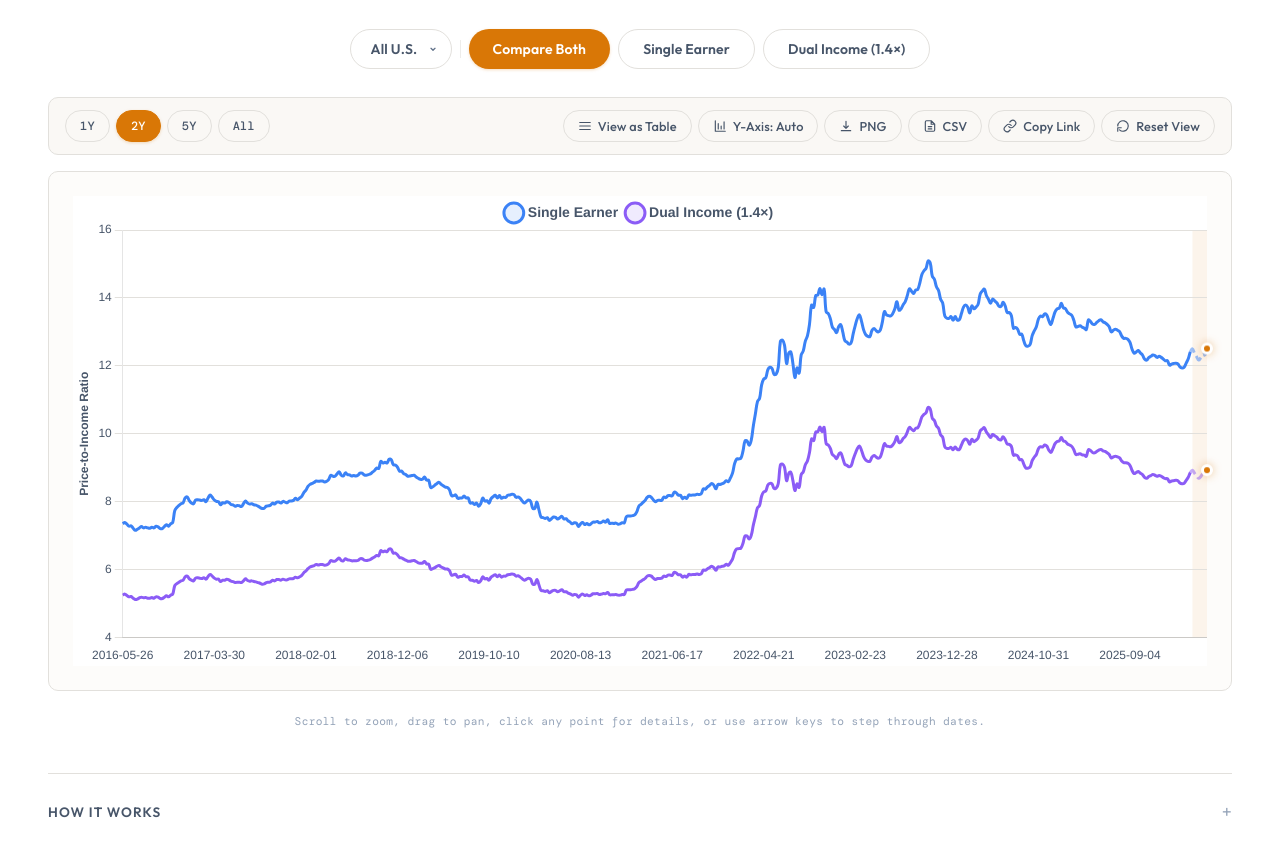
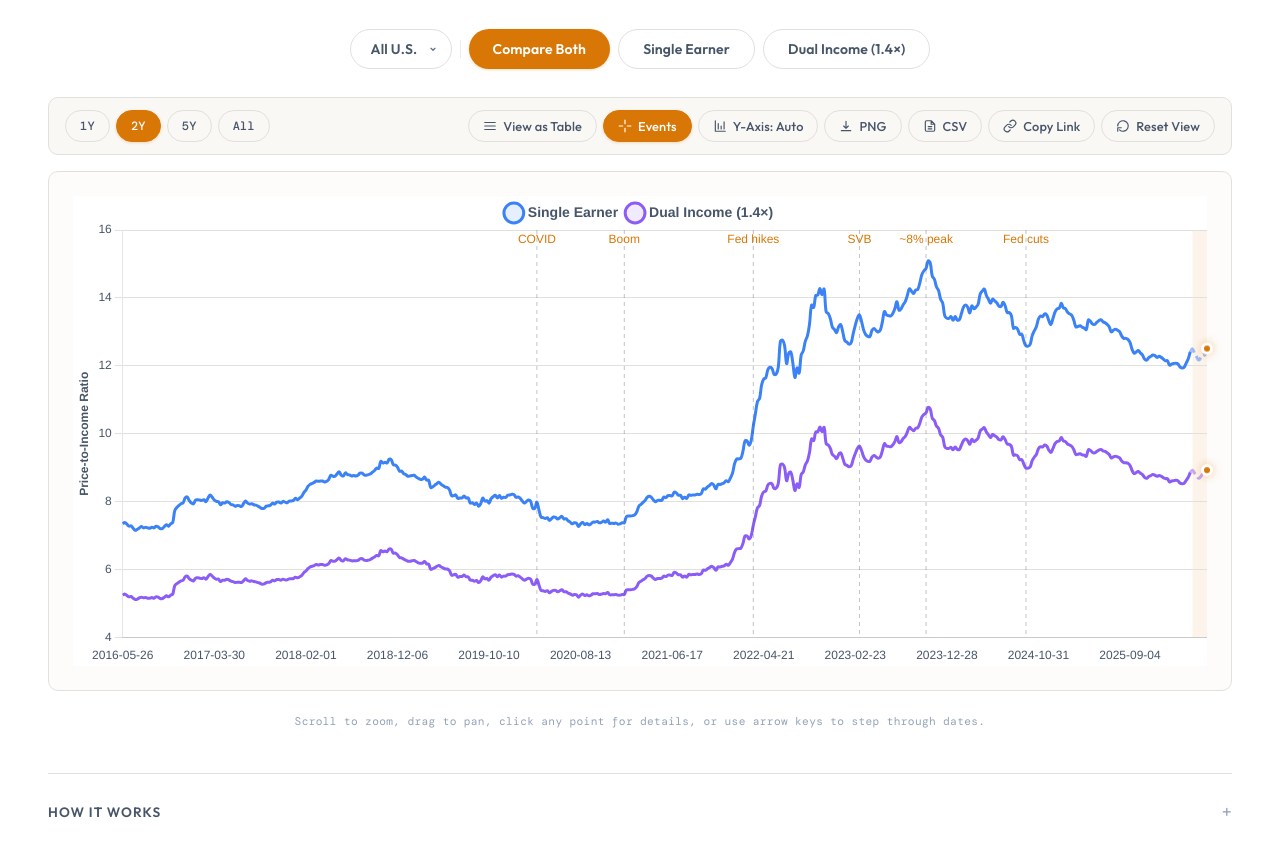
Before and after one commit to DanDanilyuk/mortgage_affordability_analysis, a website with bundled scripts: page index.html in a window 1280 px wide. Shown: the part 773-1630 px from the top of the page. Built offline with nearby package versions, Linux system fonts and the light colour scheme; a script that the page names is missing.

Commit message:
Historical event annotations on the chart
The chart has dramatic kinks - 2020 COVID rate cut, 2022 Fed hike
cycle, 2023 8% peak, 2024 Fed cut cycle - that were unlabeled and
left first-time visitors guessing why the line moved.

modules/events.js carries six anchored events with a short label
(rendered on-chart) and a longer label (kept for future tooltip
use). A new Chart.js eventMarkers plugin draws dashed vertical
guides at each event's Thursday, gated by state.showEvents. A
toolbar 'Events' button toggles them on/off (defaults on,
aria-pressed reflects state).

The plugin checks each event's pixel position against the visible
chartArea so zoomed-out events don't draw outside the canvas.

```diff
--- a/app.js
+++ b/app.js
@@ -13,6 +13,7 @@ import {
   toIsoLocal,
   formatRelativeTime,
 } from './modules/format.js';
+import { HOUSING_EVENTS } from './modules/events.js';
 
 // Encapsulated Application State
 const state = {
@@ -24,6 +25,7 @@ const state = {
     minDate: null,
     maxDate: null,
     yAxisZero: false,
+    showEvents: true,
     currentState: 'ALL',
     currentRange: '2y',
     currentView: 'both',
@@ -189,6 +191,41 @@ const state = {
             .getPropertyValue('--bg-container')
             .trim() || '#ffffff';
         ctx.fillRect(0, 0, chart.width, chart.height);
+        ctx.restore();
+      },
+    },
+    eventMarkers: {
+      id: 'eventMarkers',
+      afterDatasetsDraw: chart => {
+        if (!state.showEvents || !state.chartData) return;
+        const { ctx, chartArea, scales: { x } } = chart;
+        const labels = chart.data.labels;
+        ctx.save();
+        HOUSING_EVENTS.forEach(evt => {
+          const idx = labels.indexOf(evt.date) !== -1
+            ? labels.indexOf(evt.date)
+            : labels.findIndex(d => d >= evt.date);
+          if (idx === -1) return;
+          const xPos = x.getPixelForValue(idx);
+          if (xPos < chartArea.left || xPos > chartArea.right) return;
+
+          ctx.strokeStyle = state.chartColors.textColor || '#94a3b8';
+          ctx.globalAlpha = 0.35;
+          ctx.lineWidth = 1;
+          ctx.setLineDash([4, 4]);
+          ctx.beginPath();
+          ctx.moveTo(xPos, chartArea.top);
+          ctx.lineTo(xPos, chartArea.bottom);
+          ctx.stroke();
+          ctx.setLineDash([]);
+
+          ctx.globalAlpha = 1;
+          ctx.font = '600 10px var(--font-mono), monospace';
+          ctx.fillStyle = state.chartColors.amber || '#d97706';
+          ctx.textAlign = 'center';
+          ctx.textBaseline = 'top';
+          ctx.fillText(evt.short, xPos, chartArea.top + 4);
+        });
         ctx.restore();
       },
     },
@@ -534,6 +571,7 @@ const state = {
         plugins.estimatedRegion,
         plugins.activePoint,
         plugins.customCanvasBackgroundColor,
+        plugins.eventMarkers,
       ],
     });
 
@@ -982,6 +1020,16 @@ const state = {
       .addEventListener('click', downloadChart);
     const btnCsv = document.getElementById('btnDownloadCsv');
     if (btnCsv) btnCsv.addEventListener('click', downloadCsv);
+    const btnToggleEvents = document.getElementById('btnToggleEvents');
+    if (btnToggleEvents) {
+      btnToggleEvents.addEventListener('click', () => {
+        state.showEvents = !state.showEvents;
+        btnToggleEvents.classList.toggle('active', state.showEvents);
+        btnToggleEvents.setAttribute('aria-pressed', state.showEvents ? 'true' : 'false');
+        if (state.chartInstance) state.chartInstance.update('none');
+      });
+    }
+
     const btnCopyLink = document.getElementById('btnCopyLink');
     const btnCopyLinkLabel = document.getElementById('btnCopyLinkLabel');
     if (btnCopyLink && btnCopyLinkLabel) {
--- a/index.html
+++ b/index.html
@@ -239,6 +239,12 @@
                                     <svg class="btn-icon" aria-hidden="true" focusable="false" viewBox="0 0 24 24" fill="none" stroke="currentColor" stroke-width="2" stroke-linecap="round" stroke-linejoin="round"><path d="M3 6h18M3 12h18M3 18h18"/></svg>
                                     <span class="btn-label" id="btnToggleTableLabel">View as Table</span>
                                 </button>
+                                <button class="btn btn-secondary btn-small btn-action active" id="btnToggleEvents"
+                                    aria-label="Toggle historical event markers"
+                                    aria-pressed="true">
+                                    <svg class="btn-icon" aria-hidden="true" focusable="false" viewBox="0 0 24 24" fill="none" stroke="currentColor" stroke-width="2" stroke-linecap="round" stroke-linejoin="round"><path d="M12 2v6M12 16v6M2 12h6M16 12h6"/></svg>
+                                    <span class="btn-label">Events</span>
+                                </button>
                                 <button class="btn btn-secondary btn-small btn-action" id="btnToggleY"
                                     aria-label="Toggle Y-Axis origin">
                                     <svg class="btn-icon" aria-hidden="true" focusable="false" viewBox="0 0 24 24" fill="none" stroke="currentColor" stroke-width="2" stroke-linecap="round" stroke-linejoin="round"><path d="M4 3v18M4 21h17M9 17V8m5 9v-5m5 5V5"/></svg>
--- /dev/null
+++ b/modules/events.js
@@ -0,0 +1,12 @@
+// Significant U.S. housing market events surfaced as vertical chart guides.
+// `date` is the closest Thursday to the actual event; the chart will align
+// the marker to that label. `short` shows on the chart, `label` in tooltip.
+
+export const HOUSING_EVENTS = [
+  { date: '2020-03-19', short: 'COVID',     label: 'Fed cuts rates to near zero (COVID emergency)' },
+  { date: '2021-01-07', short: 'Boom',      label: 'Pandemic housing boom kicks off' },
+  { date: '2022-03-17', short: 'Fed hikes', label: 'Fed begins rate-hike cycle' },
+  { date: '2023-03-09', short: 'SVB',       label: 'SVB collapse / banking stress' },
+  { date: '2023-10-19', short: '~8% peak',  label: '30-year mortgage rate peaks near 8%' },
+  { date: '2024-09-19', short: 'Fed cuts',  label: 'Fed begins rate-cut cycle (-50bps)' },
+];
```
